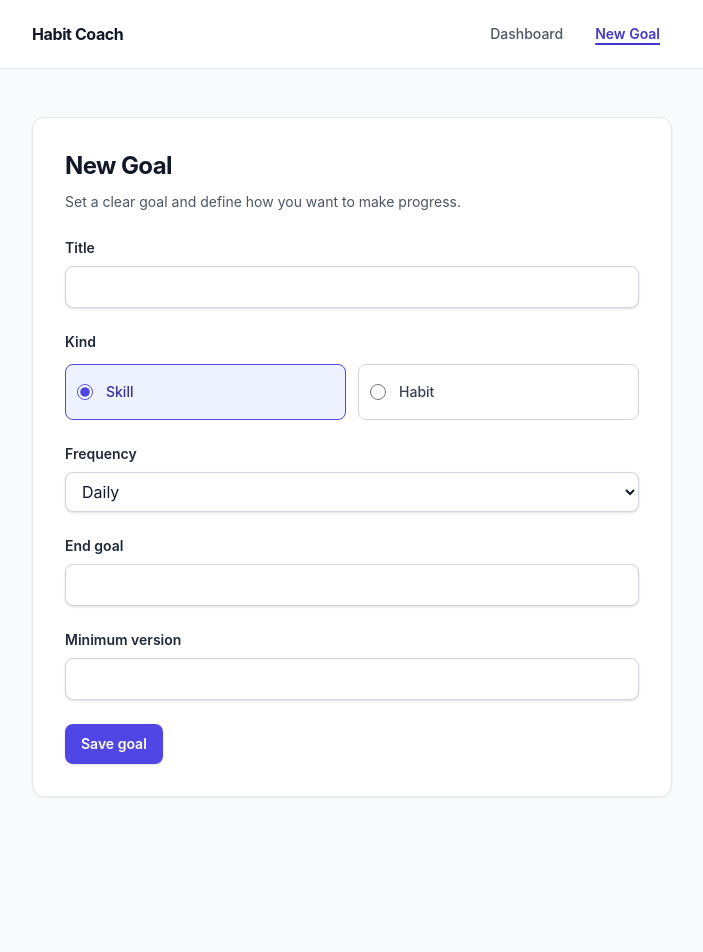
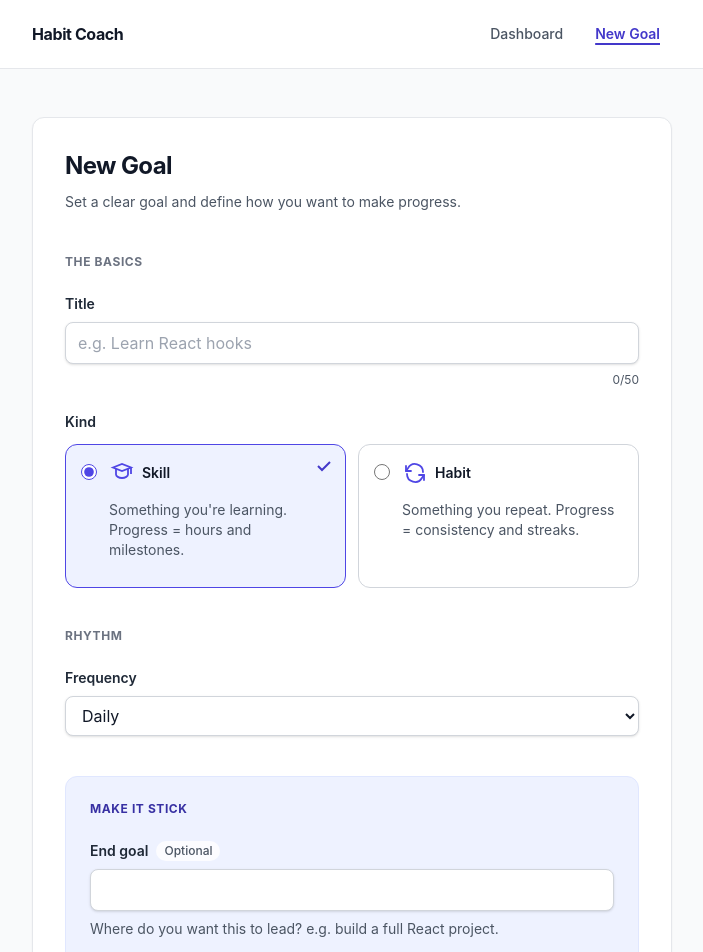
Before and after one commit to Tehzeeb-Fatima110/habit-coach, a React (Vite) app: page /goals/new in a window 1280 px wide. Shown: the top 952 px of the page, without its empty margins (288-991 px from the left). Before the commit the page ends 845 px from the top, so only its background shows below. Built offline with nearby package versions, Linux system fonts and the light colour scheme.

Commit message:
ui: redesign goal form with sections, kind cards and clearer copy

```diff
--- a/src/pages/GoalForm.tsx
+++ b/src/pages/GoalForm.tsx
@@ -1,7 +1,7 @@
 import { zodResolver } from '@hookform/resolvers/zod'
 import { useState } from 'react'
 import { type FieldErrors, useForm } from 'react-hook-form'
-import { useNavigate } from 'react-router-dom'
+import { Link, useNavigate } from 'react-router-dom'
 import { z } from 'zod'
 import Button from '../components/ui/Button.tsx'
 import Card from '../components/ui/Card.tsx'
@@ -24,6 +24,33 @@ type GoalFormProps = {
   now?: () => Date
 }
 
+function SkillIcon() {
+  return (
+    <svg aria-hidden="true" viewBox="0 0 24 24" className="h-6 w-6 text-accent-600" fill="none" stroke="currentColor" strokeWidth="1.8">
+      <path d="M3 6.5 12 3l9 3.5L12 10 3 6.5Z" />
+      <path d="M6 8v5.5c0 1.7 2.7 3.5 6 3.5s6-1.8 6-3.5V8M21 7v6" />
+    </svg>
+  )
+}
+
+function HabitIcon() {
+  return (
+    <svg aria-hidden="true" viewBox="0 0 24 24" className="h-6 w-6 text-accent-600" fill="none" stroke="currentColor" strokeWidth="1.8" strokeLinecap="round" strokeLinejoin="round">
+      <path d="M20 11a8 8 0 0 0-14.9-4L3 10" />
+      <path d="M3 5v5h5M4 13a8 8 0 0 0 14.9 4L21 14" />
+      <path d="M21 19v-5h-5" />
+    </svg>
+  )
+}
+
+function CheckIcon() {
+  return (
+    <svg aria-hidden="true" viewBox="0 0 20 20" className="h-5 w-5" fill="none" stroke="currentColor" strokeWidth="2">
+      <path d="m4 10 4 4 8-8" />
+    </svg>
+  )
+}
+
 function GoalForm({ repo = defaultRepo, now = () => new Date() }: GoalFormProps) {
   const navigate = useNavigate()
   const [submitError, setSubmitError] = useState<string | undefined>()
@@ -31,6 +58,7 @@ function GoalForm({ repo = defaultRepo, now = () => new Date() }: GoalFormProps)
     register,
     handleSubmit,
     setFocus,
+    watch,
     formState: { errors, isSubmitting },
   } = useForm<GoalFormValues>({
     resolver: zodResolver(goalFormSchema),
@@ -70,33 +98,35 @@ function GoalForm({ repo = defaultRepo, now = () => new Date() }: GoalFormProps)
     }
   }
 
+  const title = watch('title')
+
   return (
     <Card>
-      <form onSubmit={handleSubmit(onSubmit, onInvalid)} noValidate className="space-y-6">
+      <form onSubmit={handleSubmit(onSubmit, onInvalid)} noValidate className="space-y-10">
         <header className="space-y-2">
           <h1 className="text-2xl font-bold tracking-tight text-gray-900">New Goal</h1>
           <p className="text-sm leading-6 text-gray-600">
             Set a clear goal and define how you want to make progress.
           </p>
         </header>
-        {submitError && (
-          <p role="alert" className="rounded-lg border border-danger-600 bg-danger-50 px-4 py-3 text-sm font-medium text-danger-700">
-            {submitError}
-          </p>
-        )}
+
+        <section className="space-y-6" aria-labelledby="basics-heading">
+          <h2 id="basics-heading" className="text-xs font-bold uppercase tracking-wider text-gray-500">The basics</h2>
 
           <fieldset className="space-y-2">
             <label htmlFor="title" className="block text-sm font-semibold text-gray-800">Title</label>
             <input
               id="title"
               type="text"
-            className={`w-full rounded-control border bg-white px-3 py-2 text-gray-900 shadow-sm transition-colors focus-visible:outline-2 focus-visible:outline-offset-2 focus-visible:outline-accent-600 ${
+              placeholder="e.g. Learn React hooks"
+              className={`w-full rounded-control border bg-white px-3 py-2 text-gray-900 shadow-sm transition-colors placeholder:text-gray-400 focus-visible:outline-2 focus-visible:outline-offset-2 focus-visible:outline-accent-600 ${
                 errors.title ? 'border-danger-600' : 'border-gray-300'
               }`}
               aria-invalid={errors.title ? 'true' : 'false'}
               aria-describedby={errors.title ? 'title-error' : undefined}
               {...register('title')}
             />
+            <p aria-hidden="true" className="text-right text-xs text-gray-600">{title.length}/50</p>
             {errors.title && <p id="title-error" className="text-sm text-danger-700">{errors.title.message}</p>}
           </fieldset>
 
@@ -108,33 +138,54 @@ function GoalForm({ repo = defaultRepo, now = () => new Date() }: GoalFormProps)
                   id="kind-skill"
                   type="radio"
                   value="skill"
-                className="peer absolute left-3 top-1/2 z-10 h-4 w-4 min-h-0 -translate-y-1/2 accent-accent-600"
+                  className="peer absolute left-4 top-5 z-10 h-4 w-4 min-h-0 accent-accent-600"
                   aria-invalid={errors.kind ? 'true' : 'false'}
-                aria-describedby={errors.kind ? 'kind-error' : undefined}
+                  aria-describedby={`skill-description${errors.kind ? ' kind-error' : ''}`}
                   {...register('kind')}
                 />
-              <label htmlFor="kind-skill" className="flex min-h-14 cursor-pointer items-center rounded-lg border border-gray-300 px-3 pl-10 text-sm font-medium text-gray-700 transition-colors peer-checked:border-accent-600 peer-checked:bg-accent-50 peer-checked:text-accent-800 peer-focus-visible:outline-2 peer-focus-visible:outline-offset-2 peer-focus-visible:outline-accent-600">
+                <label htmlFor="kind-skill" className="flex min-h-36 cursor-pointer items-start rounded-xl border border-gray-300 p-4 pl-11 text-sm font-semibold text-gray-900 transition-colors peer-checked:border-accent-600 peer-checked:bg-accent-50 peer-focus-visible:outline-2 peer-focus-visible:outline-offset-2 peer-focus-visible:outline-accent-600">
+                  <span className="flex items-center gap-2 text-sm font-semibold text-gray-900">
+                    <SkillIcon />
                     Skill
+                  </span>
                 </label>
+                <p id="skill-description" className="pointer-events-none absolute left-11 right-4 top-14 text-sm leading-5 text-gray-600">
+                  Something you're learning. Progress = hours and milestones.
+                </p>
+                <span className="pointer-events-none absolute right-3 top-3 text-accent-700 opacity-0 transition-opacity peer-checked:opacity-100">
+                  <CheckIcon />
+                </span>
               </span>
               <span className="relative">
                 <input
                   id="kind-habit"
                   type="radio"
                   value="habit"
-                className="peer absolute left-3 top-1/2 z-10 h-4 w-4 min-h-0 -translate-y-1/2 accent-accent-600"
+                  className="peer absolute left-4 top-5 z-10 h-4 w-4 min-h-0 accent-accent-600"
                   aria-invalid={errors.kind ? 'true' : 'false'}
-                aria-describedby={errors.kind ? 'kind-error' : undefined}
+                  aria-describedby={`habit-description${errors.kind ? ' kind-error' : ''}`}
                   {...register('kind')}
                 />
-              <label htmlFor="kind-habit" className="flex min-h-14 cursor-pointer items-center rounded-lg border border-gray-300 px-3 pl-10 text-sm font-medium text-gray-700 transition-colors peer-checked:border-accent-600 peer-checked:bg-accent-50 peer-checked:text-accent-800 peer-focus-visible:outline-2 peer-focus-visible:outline-offset-2 peer-focus-visible:outline-accent-600">
+                <label htmlFor="kind-habit" className="flex min-h-36 cursor-pointer items-start rounded-xl border border-gray-300 p-4 pl-11 text-sm font-semibold text-gray-900 transition-colors peer-checked:border-accent-600 peer-checked:bg-accent-50 peer-focus-visible:outline-2 peer-focus-visible:outline-offset-2 peer-focus-visible:outline-accent-600">
+                  <span className="flex items-center gap-2 text-sm font-semibold text-gray-900">
+                    <HabitIcon />
                     Habit
+                  </span>
                 </label>
+                <p id="habit-description" className="pointer-events-none absolute left-11 right-4 top-14 text-sm leading-5 text-gray-600">
+                  Something you repeat. Progress = consistency and streaks.
+                </p>
+                <span className="pointer-events-none absolute right-3 top-3 text-accent-700 opacity-0 transition-opacity peer-checked:opacity-100">
+                  <CheckIcon />
+                </span>
               </span>
             </span>
             {errors.kind && <p id="kind-error" className="text-sm text-danger-700">{errors.kind.message}</p>}
           </fieldset>
+        </section>
 
+        <section className="space-y-6" aria-labelledby="rhythm-heading">
+          <h2 id="rhythm-heading" className="text-xs font-bold uppercase tracking-wider text-gray-500">Rhythm</h2>
           <fieldset className="space-y-2">
             <label htmlFor="frequency" className="block text-sm font-semibold text-gray-800">Frequency</label>
             <select
@@ -152,9 +203,16 @@ function GoalForm({ repo = defaultRepo, now = () => new Date() }: GoalFormProps)
             </select>
             {errors.frequency && <p id="frequency-error" className="text-sm text-danger-700">{errors.frequency.message}</p>}
           </fieldset>
+        </section>
+
+        <section className="space-y-6 rounded-xl border border-accent-100 bg-accent-50 p-5 sm:p-6" aria-labelledby="stick-heading">
+          <h2 id="stick-heading" className="text-xs font-bold uppercase tracking-wider text-accent-800">Make it stick</h2>
 
           <fieldset className="space-y-2">
-          <label htmlFor="endGoal" className="block text-sm font-semibold text-gray-800">End goal</label>
+            <span className="flex items-center gap-2">
+              <label htmlFor="endGoal" className="text-sm font-semibold text-gray-800">End goal</label>
+              <span className="rounded-full bg-white/80 px-2 py-0.5 text-xs font-medium text-gray-600">Optional</span>
+            </span>
             <input
               id="endGoal"
               type="text"
@@ -162,14 +220,20 @@ function GoalForm({ repo = defaultRepo, now = () => new Date() }: GoalFormProps)
                 errors.endGoal ? 'border-danger-600' : 'border-gray-300'
               }`}
               aria-invalid={errors.endGoal ? 'true' : 'false'}
-            aria-describedby={errors.endGoal ? 'endGoal-error' : undefined}
+              aria-describedby={`endGoal-help${errors.endGoal ? ' endGoal-error' : ''}`}
               {...register('endGoal')}
             />
+            <p id="endGoal-help" className="text-sm text-gray-600">
+              Where do you want this to lead? e.g. build a full React project.
+            </p>
             {errors.endGoal && <p id="endGoal-error" className="text-sm text-danger-700">{errors.endGoal.message}</p>}
           </fieldset>
 
           <fieldset className="space-y-2">
-          <label htmlFor="minimumVersion" className="block text-sm font-semibold text-gray-800">Minimum version</label>
+            <span className="flex items-center gap-2">
+              <label htmlFor="minimumVersion" className="text-sm font-semibold text-gray-800">Minimum version</label>
+              <span className="rounded-full bg-white/80 px-2 py-0.5 text-xs font-medium text-gray-600">Optional</span>
+            </span>
             <input
               id="minimumVersion"
               type="text"
@@ -177,15 +241,30 @@ function GoalForm({ repo = defaultRepo, now = () => new Date() }: GoalFormProps)
                 errors.minimumVersion ? 'border-danger-600' : 'border-gray-300'
               }`}
               aria-invalid={errors.minimumVersion ? 'true' : 'false'}
-            aria-describedby={errors.minimumVersion ? 'minimumVersion-error' : undefined}
+              aria-describedby={`minimumVersion-help${errors.minimumVersion ? ' minimumVersion-error' : ''}`}
               {...register('minimumVersion')}
             />
+            <p id="minimumVersion-help" className="text-sm text-gray-600">
+              Your smallest version for low-motivation days. e.g. 10 minute walk.
+            </p>
             {errors.minimumVersion && <p id="minimumVersion-error" className="text-sm text-danger-700">{errors.minimumVersion.message}</p>}
           </fieldset>
+        </section>
 
-        <Button type="submit" loading={isSubmitting} className="w-full sm:w-auto">
+        {submitError && (
+          <p role="alert" className="rounded-lg border border-danger-600 bg-danger-50 px-4 py-3 text-sm font-medium text-danger-700">
+            {submitError}
+          </p>
+        )}
+
+        <div className="flex flex-col-reverse items-stretch gap-3 sm:flex-row sm:items-center sm:justify-between">
+          <Link to="/" className="inline-flex min-h-11 items-center justify-center rounded-control border border-gray-300 bg-white px-4 py-2 text-sm font-semibold text-gray-700 shadow-sm transition-colors hover:bg-gray-50 focus-visible:outline-2 focus-visible:outline-offset-2 focus-visible:outline-accent-600">
+            Cancel
+          </Link>
+          <Button type="submit" loading={isSubmitting} className="min-h-11 w-full sm:w-auto">
             {isSubmitting ? 'Saving...' : 'Save goal'}
           </Button>
+        </div>
       </form>
     </Card>
   )
```
Lines whose indentation alone changed are shown as unchanged.
